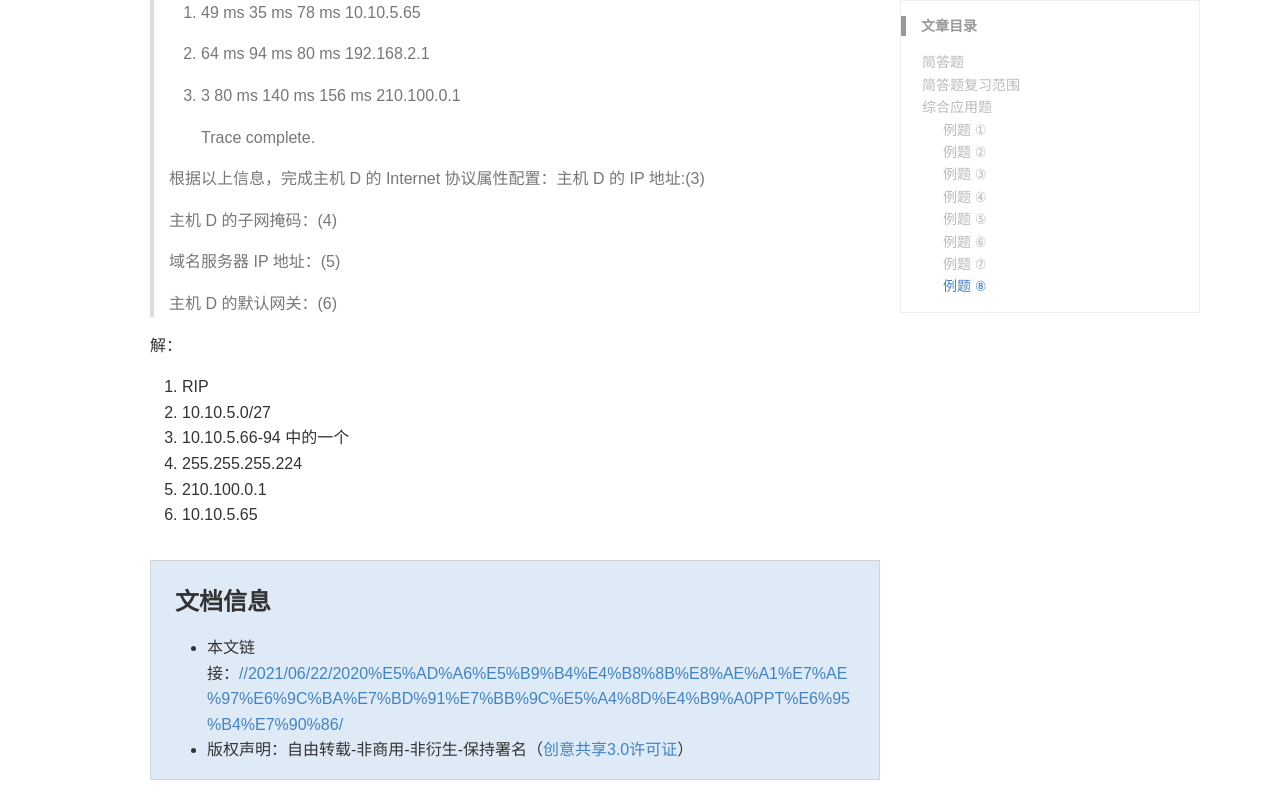
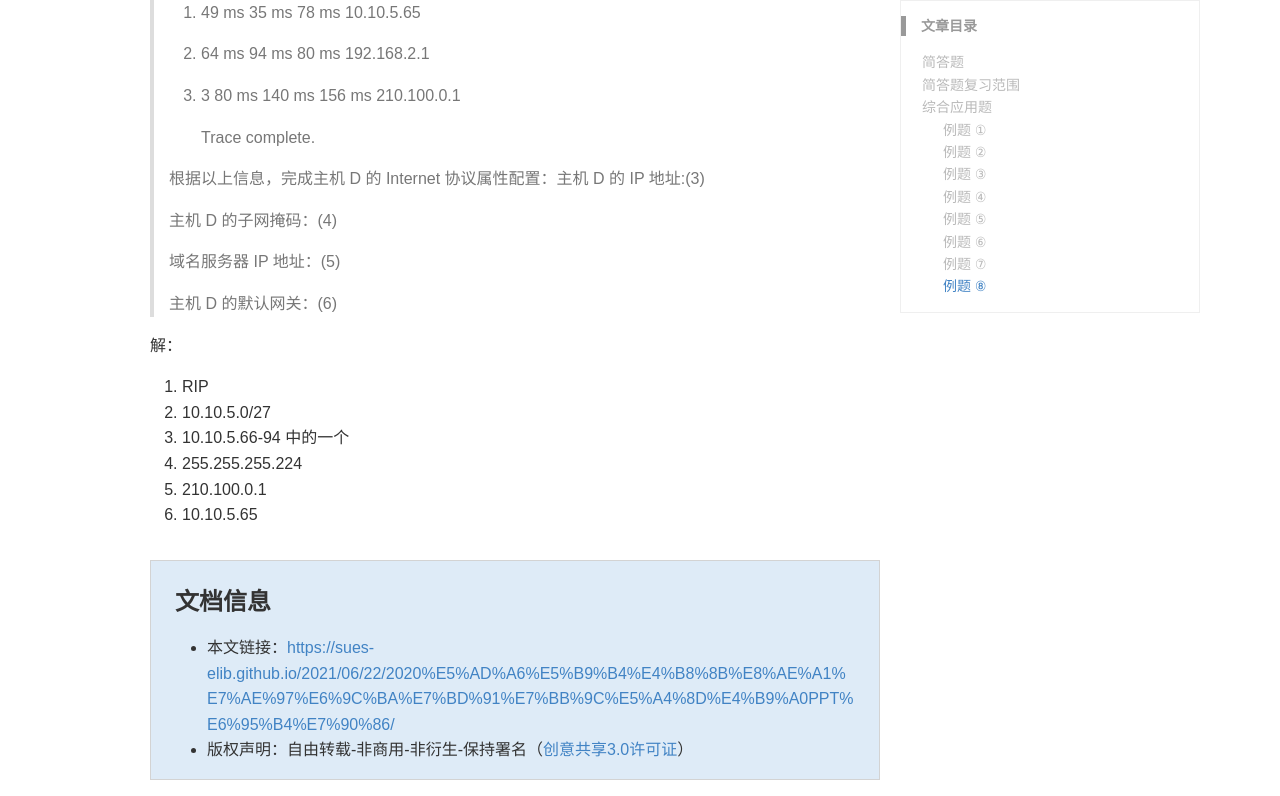
Before and after one commit to SUES-eLib/SUES-eLib.github.io, a Jekyll site: the page built from _posts/2021-6-22-2020学年下计算机网络复习PPT整理.md, in a window 1280 px wide and 900 px high, scrolled down 4392 px, cut to the strip 0-796 px from the top of the window. Built offline with Jekyll 4.4.1, drawn with Linux system fonts in a browser that asks for light colours; some web fonts are replaced; a style sheet for code colours, icons or effects is not loaded.

```diff
--- a/_config.yml
+++ b/_config.yml
@@ -2,7 +2,7 @@
 #   Main Configs   #
 # ---------------- #
 baseurl:
-url: /
+url:
 date_format: "ordinal"
 title: SUES-eLib
 subtitle: "上海工程技术大学 课程资料共享"
```
